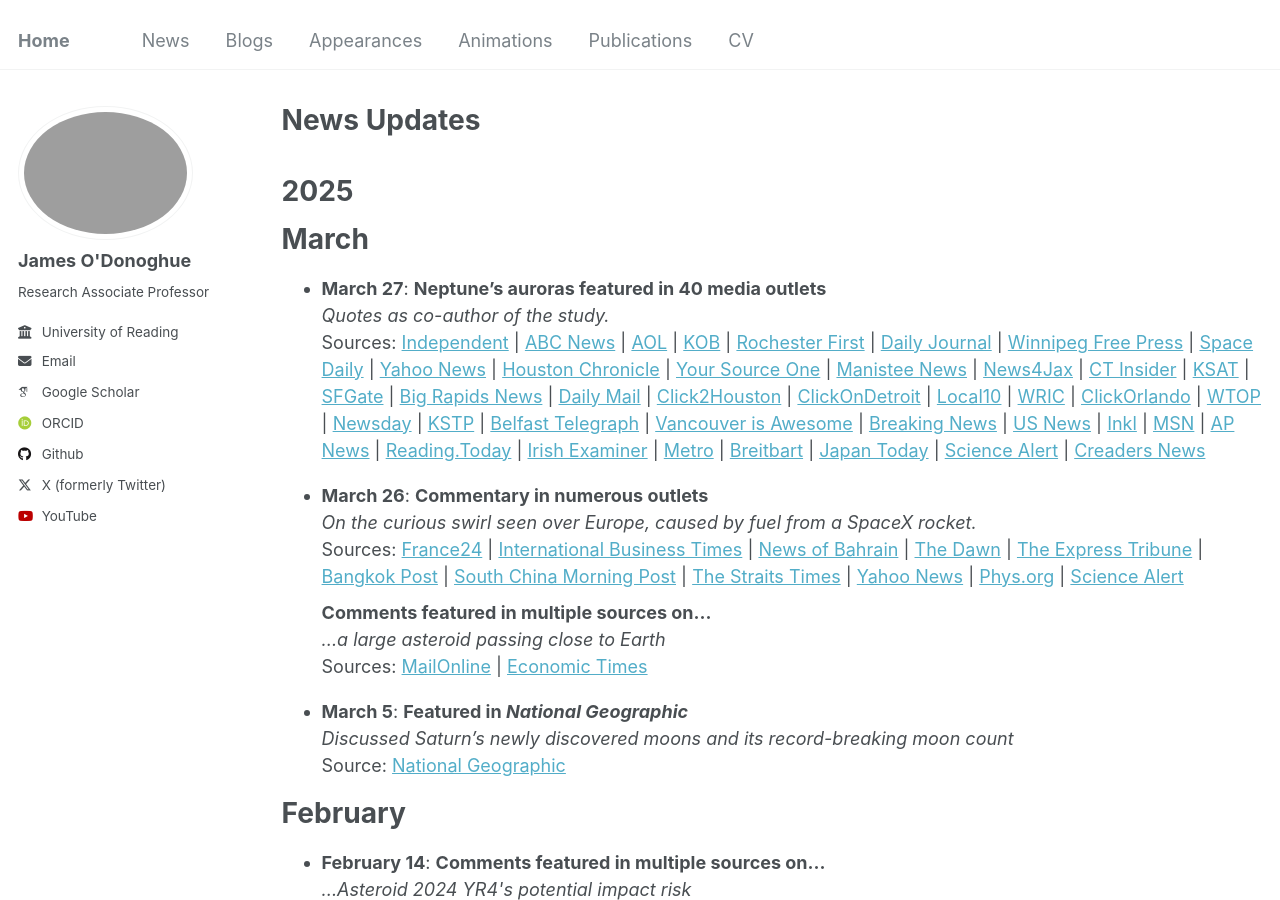
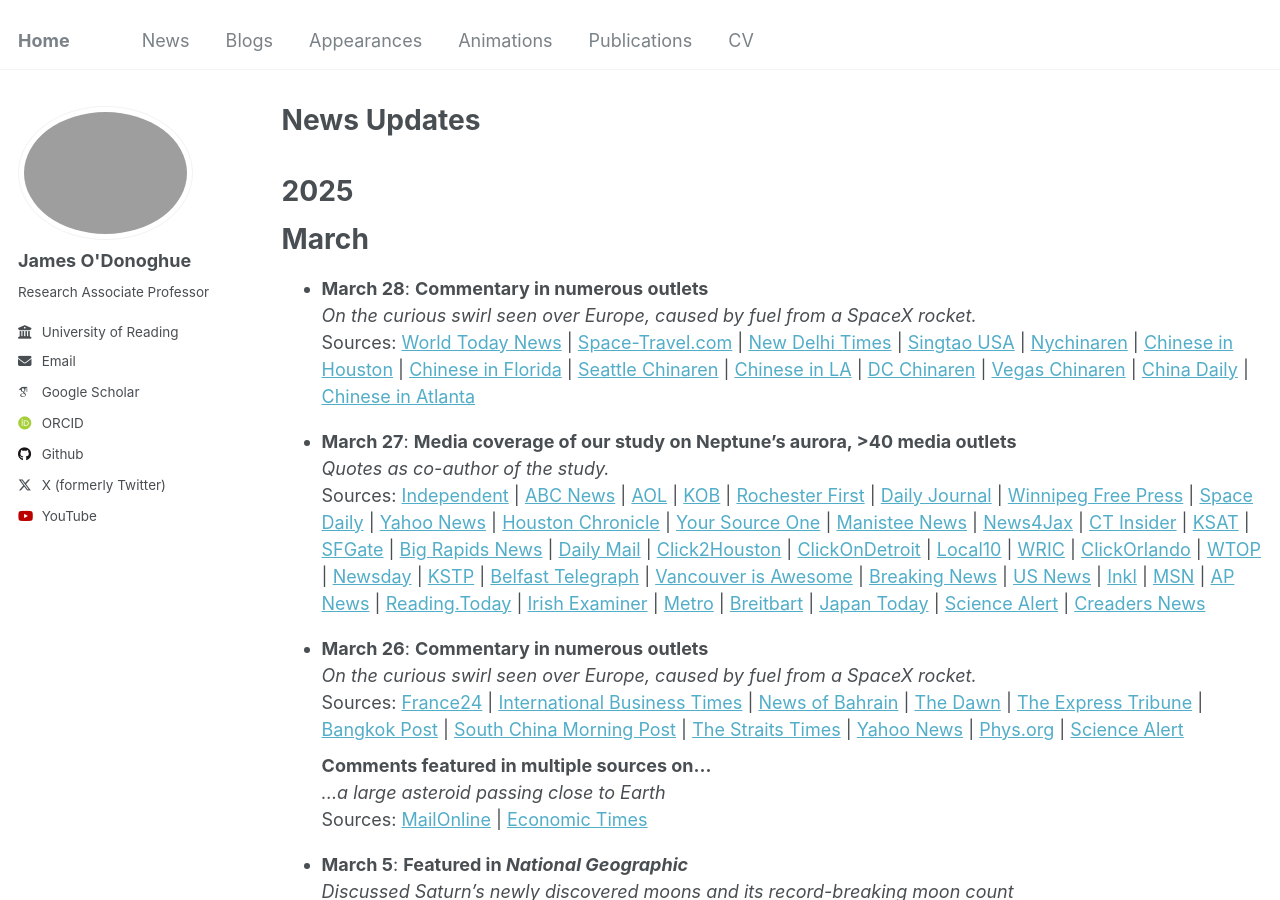
Before and after one commit to odonoghuespace/odonoghuespace.github.io, a Jekyll site: the page built from _pages/news.html, in a window 1280 px wide and 900 px high. Built offline with Jekyll 4.4.1, drawn with Linux system fonts in a browser that asks for light colours; some web fonts are replaced.

Commit message:
Update news.html

```diff
--- a/_pages/news.html
+++ b/_pages/news.html
@@ -8,8 +8,30 @@ author_profile: true
 <h1>2025</h1>
 
 <h1>March</h1>
+
 <ul>
-  <li><strong>March 27</strong>: <strong>Neptune’s auroras featured in 40 media outlets</strong><br>
+  <li><strong>March 28</strong>: <strong>Commentary in numerous outlets</strong><br>
+    <em>On the curious swirl seen over Europe, caused by fuel from a SpaceX rocket.</em><br>
+    Sources:
+    <a href="https://www.world-today-news.com/decoding-the-whirlpool-light-mystery-european-sky-phenomenon-explained-as-non-ufo-event-technews-technology-news/">World Today News</a> |
+    <a href="https://www.space-travel.com/reports/SpaceX_rocket_fuel_makes_stunning_swirl_in_European_sky_999.html" target="_new">Space-Travel.com</a> |
+    <a href="https://www.newdelhitimes.com/neptunes-auroras-are-captured-in-great-detail-by-nasas-webb-telescope/">New Delhi Times</a> |
+    <a href="https://www.singtaousa.com/2025-03-27/03272025_us_neptune-auroras-webb-telescope/5186480" target="_new">Singtao USA</a> |
+    <a href="https://www.nychinaren.com/hotnews/652914.html" target="_new">Nychinaren</a> |
+    <a href="https://www.chineseinhouston.com/hotnews/170306.html" target="_new">Chinese in Houston</a> |
+    <a href="https://www.chineseinflorida.com/hotnews/141480.html" target="_new">Chinese in Florida</a> |
+    <a href="https://www.seattlechinaren.com/hotnews/225685.html" target="_new">Seattle Chinaren</a> |
+    <a href="https://www.chineseinla.com/hotnews/2880026.html" target="_new">Chinese in LA</a> |
+    <a href="https://www.dcchinaren.com/hotnews/143968.html" target="_new">DC Chinaren</a> |
+    <a href="https://www.vegaschinaren.com/hotnews/143242.html" target="_new">Vegas Chinaren</a> |
+    <a href="http://global.chinadaily.com.cn/a/202503/28/WS67e603a1a3101d4e4dc2b5e0.html">China Daily</a> |
+    <a href="https://www.chineseinatlanta.com/hotnews/143031.html" target="_new">Chinese in Atlanta</a>
+  </li>
+</ul>
+
+
+<ul>
+  <li><strong>March 27</strong>: <strong>Media coverage of our study on Neptune’s aurora, >40 media outlets</strong><br>
     <em>Quotes as co-author of the study.</em><br>
     Sources:
     <a href="https://www.independent.co.uk/news/neptune-nasa-washington-scientists-university-of-reading-b2722144.html">Independent</a> |
```
